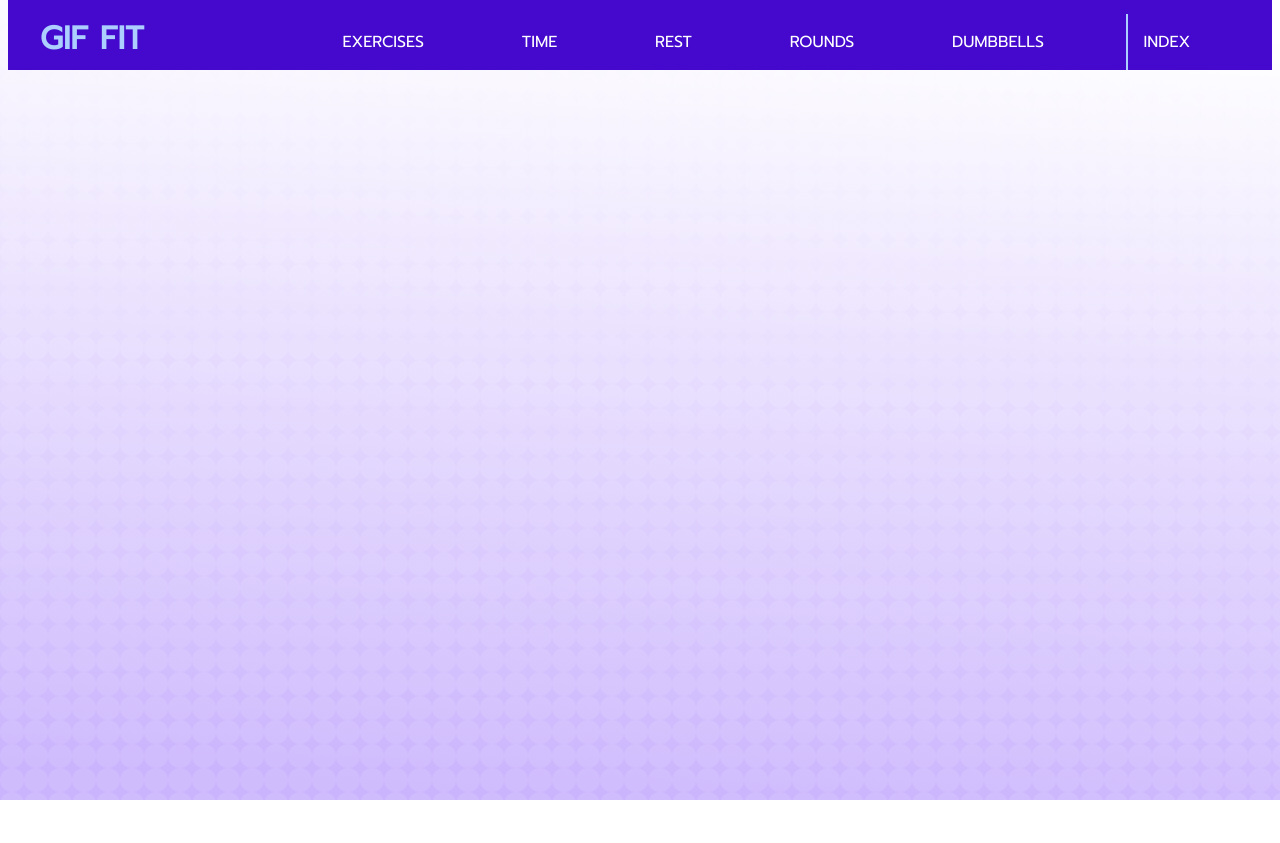
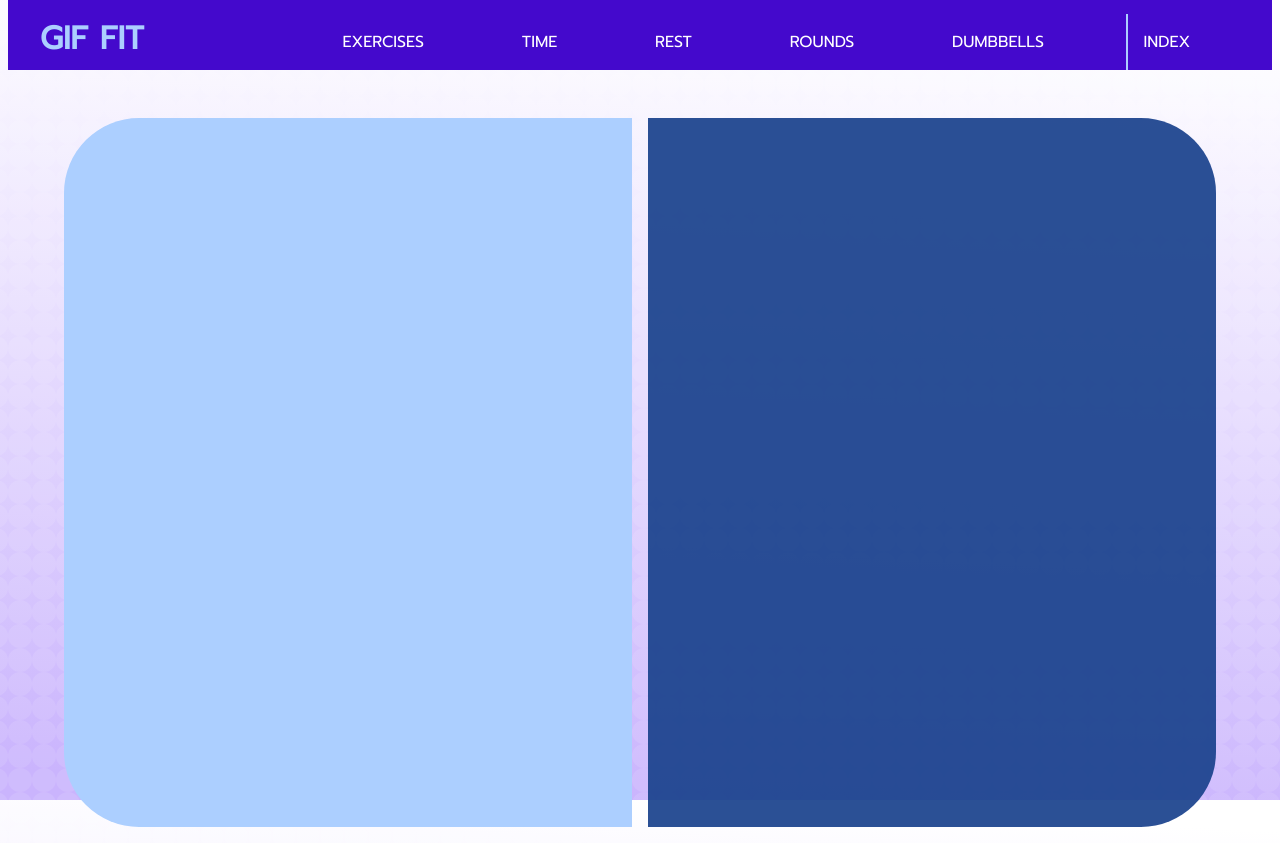
Before and after one commit to jamesncox/gif-fit-2.0, a React (Create React App) app: page /workout in a window 1280 px wide. Before the commit the page ends 800 px from the top, so only its background shows below. Built offline with nearby package versions, Linux system fonts and the light colour scheme.

Commit message:
Create .display-timers-wrapper and .display-gif-wrapper

```diff
--- a/src/stylesheets/App.css
+++ b/src/stylesheets/App.css
@@ -177,3 +177,26 @@ body {
   text-align: center;
   margin-top: 0;
 }
+
+/* Workout Page */
+.display-timers-wrapper {
+  display: flex;
+  flex-direction: column;
+  background-color: var(--light-blue);
+  min-height: 645px;
+  padding: 2rem;
+  border-top-left-radius: 75px;
+  border-bottom-left-radius: 75px;
+  margin: .5rem;
+}
+
+.display-gif-wrapper {
+  display: flex;
+  flex-direction: column;
+  background-color: var(--blue);
+  min-height: 645px;
+  padding: 2rem;
+  border-top-right-radius: 75px;
+  border-bottom-right-radius: 75px;
+  margin: .5rem;
+}
```
